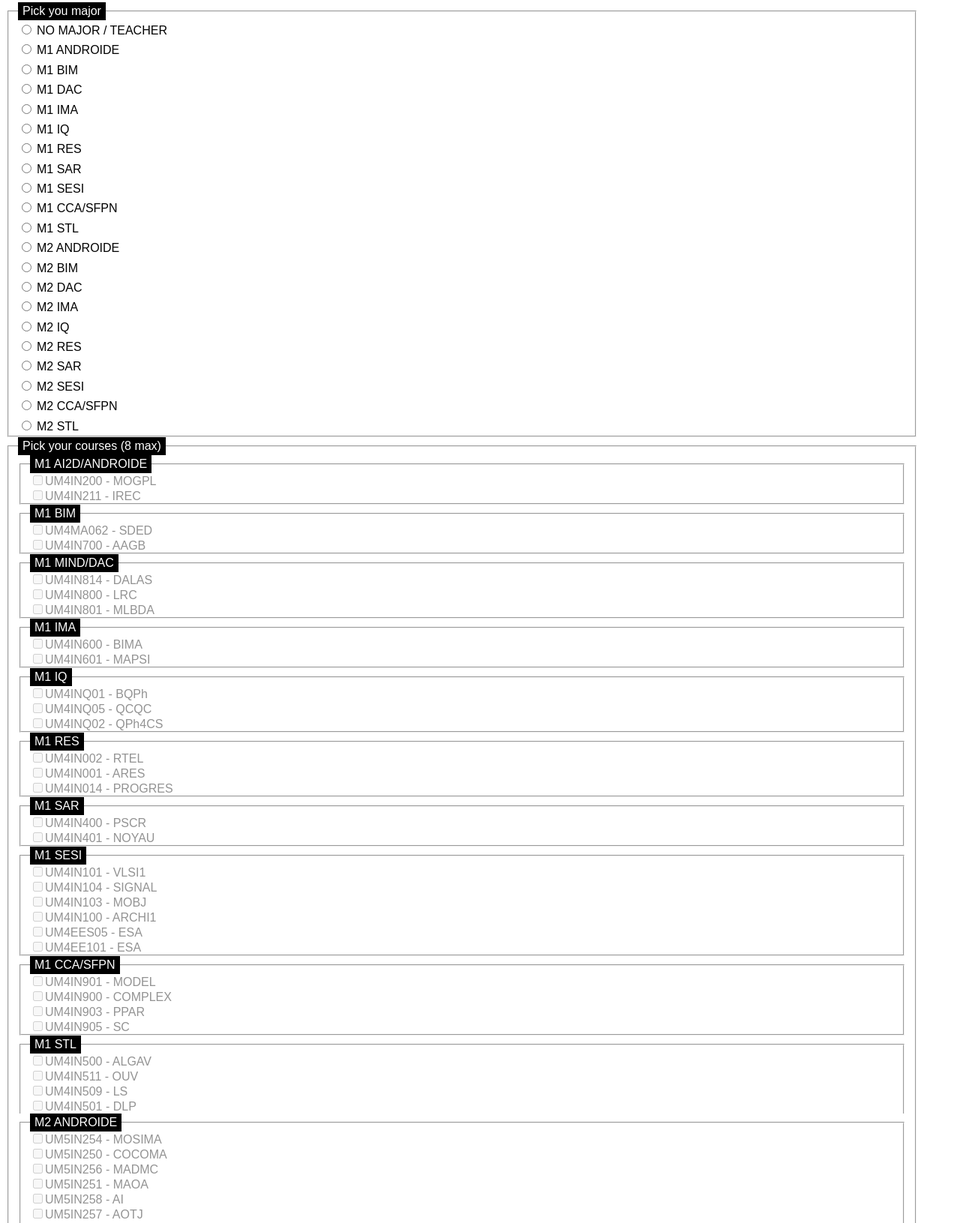
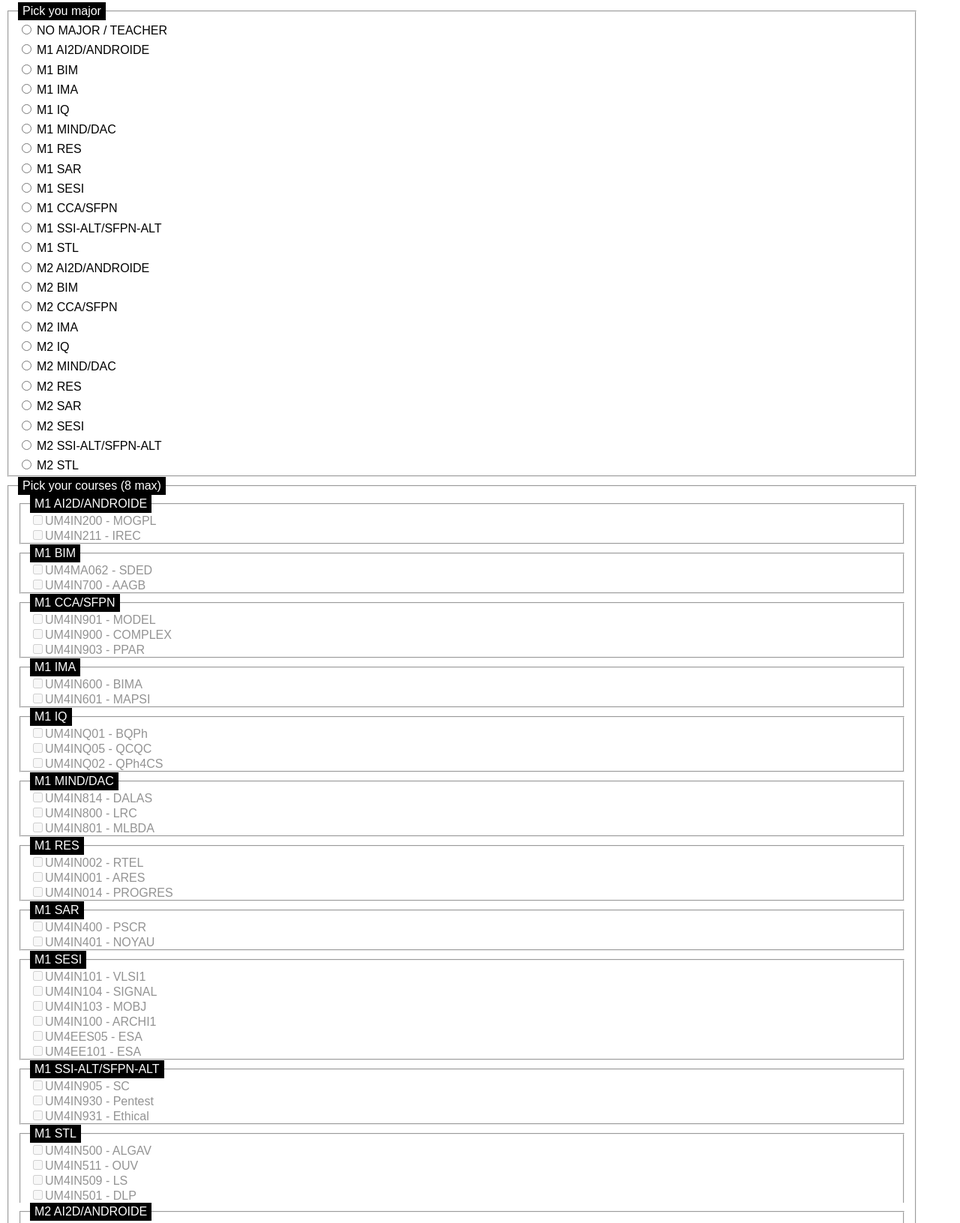
Before and after one commit to biskweet/MasterCal, a website: page index.html in a window 1280 px wide and 2222 px high. Shown: the part 77-1708 px from the top of the page at 75% size. Drawn offline with Linux system fonts and the light colour scheme.

Commit message:
enable ssi-alt

```diff
--- a/index.html
+++ b/index.html
@@ -254,15 +254,11 @@
                 </div>
                 <div>
                     <input type="radio" name="specialty" id="M1_ANDROIDE">
-                    <label for="M1_ANDROIDE">M1 ANDROIDE</label>
+                    <label for="M1_ANDROIDE">M1 AI2D/ANDROIDE</label>
                 </div>
                 <div>
                     <input type="radio" name="specialty" id="M1_BIM">
                     <label for="M1_BIM">M1 BIM</label>
-                </div>
-                <div>
-                    <input type="radio" name="specialty" id="M1_DAC">
-                    <label for="M1_DAC">M1 DAC</label>
                 </div>
                 <div>
                     <input type="radio" name="specialty" id="M1_IMA">
@@ -271,6 +267,10 @@
                 <div>
                     <input type="radio" name="specialty" id="M1_IQ">
                     <label for="M1_IQ">M1 IQ</label>
+                </div>
+                <div>
+                    <input type="radio" name="specialty" id="M1_DAC">
+                    <label for="M1_DAC">M1 MIND/DAC</label>
                 </div>
                 <div>
                     <input type="radio" name="specialty" id="M1_RES">
@@ -289,20 +289,24 @@
                     <label for="M1_SFPN">M1 CCA/SFPN</label>
                 </div>
                 <div>
+                    <input type="radio" name="specialty" id="M1_SFPN-AFTI">
+                    <label for="M1_SFPN-AFTI">M1 SSI-ALT/SFPN-ALT</label>
+                </div>
+                <div>
                     <input type="radio" name="specialty" id="M1_STL">
                     <label for="M1_STL">M1 STL</label>
                 </div>
                 <div>
                     <input type="radio" name="specialty" id="M2_ANDROIDE">
-                    <label for="M2_ANDROIDE">M2 ANDROIDE</label>
+                    <label for="M2_ANDROIDE">M2 AI2D/ANDROIDE</label>
                 </div>
                 <div>
                     <input type="radio" name="specialty" id="M2_BIM">
                     <label for="M2_BIM">M2 BIM</label>
                 </div>
                 <div>
-                    <input type="radio" name="specialty" id="M2_DAC">
-                    <label for="M2_DAC">M2 DAC</label>
+                    <input type="radio" name="specialty" id="M2_SFPN">
+                    <label for="M2_SFPN">M2 CCA/SFPN</label>
                 </div>
                 <div>
                     <input type="radio" name="specialty" id="M2_IMA">
@@ -311,6 +315,10 @@
                 <div>
                     <input type="radio" name="specialty" id="M2_IQ">
                     <label for="M2_IQ">M2 IQ</label>
+                </div>
+                <div>
+                    <input type="radio" name="specialty" id="M2_DAC">
+                    <label for="M2_DAC">M2 MIND/DAC</label>
                 </div>
                 <div>
                     <input type="radio" name="specialty" id="M2_RES">
@@ -325,8 +333,8 @@
                     <label for="M2_SESI">M2 SESI</label>
                 </div>
                 <div>
-                    <input type="radio" name="specialty" id="M2_SFPN">
-                    <label for="M2_SFPN">M2 CCA/SFPN</label>
+                    <input type="radio" name="specialty" id="M2_SFPN-AFTI">
+                    <label for="M2_SFPN-AFTI">M2 SSI-ALT/SFPN-ALT</label>
                 </div>
                 <div>
                     <input type="radio" name="specialty" id="M2_STL">
@@ -347,10 +355,10 @@
                         <div><input type="checkbox" id="UM4IN700"><label for="UM4IN700">UM4IN700 - AAGB</label></div>
                     </fieldset>
                     <fieldset class="courses-category">
-                        <legend>M1 MIND/DAC</legend>
-                        <div><input type="checkbox" id="UM4IN814"><label for="UM4IN814">UM4IN814 - DALAS</label></div>
-                        <div><input type="checkbox" id="UM4IN800"><label for="UM4IN800">UM4IN800 - LRC</label></div>
-                        <div><input type="checkbox" id="UM4IN801"><label for="UM4IN801">UM4IN801 - MLBDA</label></div>
+                        <legend>M1 CCA/SFPN</legend>
+                        <div><input type="checkbox" id="UM4IN901"><label for="UM4IN901">UM4IN901 - MODEL</label></div>
+                        <div><input type="checkbox" id="UM4IN900"><label for="UM4IN900">UM4IN900 - COMPLEX</label></div>
+                        <div><input type="checkbox" id="UM4IN903"><label for="UM4IN903">UM4IN903 - PPAR</label></div>
                     </fieldset>
                     <fieldset class="courses-category">
                         <legend>M1 IMA</legend>
@@ -362,6 +370,12 @@
                         <div><input type="checkbox" id="UM4INQ01"><label for="UM4INQ01">UM4INQ01 - BQPh</label></div>
                         <div><input type="checkbox" id="UM4INQ05"><label for="UM4INQ05">UM4INQ05 - QCQC</label></div>
                         <div><input type="checkbox" id="UM4INQ02"><label for="UM4INQ02">UM4INQ02 - QPh4CS</label></div>
+                    </fieldset>
+                    <fieldset class="courses-category">
+                        <legend>M1 MIND/DAC</legend>
+                        <div><input type="checkbox" id="UM4IN814"><label for="UM4IN814">UM4IN814 - DALAS</label></div>
+                        <div><input type="checkbox" id="UM4IN800"><label for="UM4IN800">UM4IN800 - LRC</label></div>
+                        <div><input type="checkbox" id="UM4IN801"><label for="UM4IN801">UM4IN801 - MLBDA</label></div>
                     </fieldset>
                     <fieldset class="courses-category">
                         <legend>M1 RES</legend>
@@ -384,11 +398,10 @@
                         <div><input type="checkbox" id="UM4EE101"><label for="UM4EE101">UM4EE101 - ESA</label></div>
                     </fieldset>
                     <fieldset class="courses-category">
-                        <legend>M1 CCA/SFPN</legend>
-                        <div><input type="checkbox" id="UM4IN901"><label for="UM4IN901">UM4IN901 - MODEL</label></div>
-                        <div><input type="checkbox" id="UM4IN900"><label for="UM4IN900">UM4IN900 - COMPLEX</label></div>
-                        <div><input type="checkbox" id="UM4IN903"><label for="UM4IN903">UM4IN903 - PPAR</label></div>
+                        <legend>M1 SSI-ALT/SFPN-ALT</legend>
                         <div><input type="checkbox" id="UM4IN905"><label for="UM4IN905">UM4IN905 - SC</label></div>
+                        <div><input type="checkbox" id="UM4IN930"><label for="UM4IN930">UM4IN930 - Pentest</label></div>
+                        <div><input type="checkbox" id="UM4IN931"><label for="UM4IN931">UM4IN931 - Ethical</label></div>
                     </fieldset>
                     <fieldset class="courses-category">
                         <legend>M1 STL</legend>
@@ -400,7 +413,7 @@
                 </div>
                 <div class="courses-list" id="m2">
                     <fieldset class="courses-category">
-                        <legend>M2 ANDROIDE</legend>
+                        <legend>M2 AI2D/ANDROIDE</legend>
                         <div><input type="checkbox" id="UM5IN254"><label for="UM5IN254">UM5IN254 - MOSIMA</label></div>
                         <div><input type="checkbox" id="UM5IN250"><label for="UM5IN250">UM5IN250 - COCOMA</label></div>
                         <div><input type="checkbox" id="UM5IN256"><label for="UM5IN256">UM5IN256 - MADMC</label></div>
@@ -426,20 +439,16 @@
                         <div><input type="checkbox" id="UM5BM733"><label for="UM5BM733">UM5BM733 - GENOM</label></div>
                     </fieldset>
                     <fieldset class="courses-category">
-                        <legend>M2 DAC</legend>
-                        <div><input type="checkbox" id="UM5IN852"><label for="UM5IN852">UM5IN852 - LSDA</label></div>
-                        <div><input type="checkbox" id="UM5IN870"><label for="UM5IN870">UM5IN870 - GDC</label></div>
-                        <div><input type="checkbox" id="UM5IN873"><label for="UM5IN873">UM5IN873 - ADL</label></div>
-                        <div><input type="checkbox" id="UM5IN872"><label for="UM5IN872">UM5IN872 - RL</label></div>
-                        <div><input type="checkbox" id="UM5IN868"><label for="UM5IN868">UM5IN868 - XAI</label></div>
-                        <div><input type="checkbox" id="UM5IN863"><label for="UM5IN863">UM5IN863 - MEDS</label></div>
-                        <div><input type="checkbox" id="UM5IN871"><label for="UM5IN871">UM5IN871 - SACE</label></div>
-                        <div><input type="checkbox" id="UM5IN874"><label for="UM5IN874">UM5IN874 - LMM</label></div>
-                        <div><input type="checkbox" id="UM5IN861"><label for="UM5IN861">UM5IN861 - DEEP</label></div>
-                        <div><input type="checkbox" id="MU5IN852"><label for="MU5IN852">MU5IN852 - BDLE</label></div>
-                        <div><input type="checkbox" id="MU5IN862"><label for="MU5IN862">MU5IN862 - RLD</label></div>
-                        <div><input type="checkbox" id="MU5IN861"><label for="MU5IN861">MU5IN861 - AMAL</label></div>
-                        <div><input type="checkbox" id="MU5IN863"><label for="MU5IN863">MU5IN863 - REDS</label></div>
+                        <legend>M2 CCA/SFPN</legend>
+                        <div><input type="checkbox" id="UM5IN952"><label for="UM5IN952">UM5IN952 - HPCA</label></div>
+                        <div><input type="checkbox" id="UM5IN951"><label for="UM5IN951">UM5IN951 - CRYPTA</label></div>
+                        <div><input type="checkbox" id="MU5IN951"><label for="MU5IN951">MU5IN951 - CRYPTA</label></div>
+                        <div><input type="checkbox" id="UM5IN954"><label for="UM5IN954">UM5IN954 - SCA</label></div>
+                        <div><input type="checkbox" id="MU5IN954"><label for="MU5IN954">MU5IN954 - SCA</label></div>
+                        <div><input type="checkbox" id="UM5IN953"><label for="UM5IN953">UM5IN953 - POSSO</label></div>
+                        <div><input type="checkbox" id="MU5IN953"><label for="MU5IN953">MU5IN953 - POSSO</label></div>
+                        <div><input type="checkbox" id="UM5IN950"><label for="UM5IN950">UM5IN950 - AFAE</label></div>
+                        <div><input type="checkbox" id="MU5IN950"><label for="MU5IN950">MU5IN950 - AFAE</label></div>
                     </fieldset>
                     <fieldset class="courses-category">
                         <legend>M2 IMA</legend>
@@ -462,6 +471,22 @@
                         <div><input type="checkbox" id="UM5INQ01"><label for="UM5INQ01">UM5INQ01 - QAlg</label></div>
                         <div><input type="checkbox" id="UM5INQ11"><label for="UM5INQ11">UM5INQ11 - AQAlg</label></div>
                         <div><input type="checkbox" id="MU5INQ01"><label for="MU5INQ01">MU5INQ01 - QAlg</label></div>
+                    </fieldset>
+                    <fieldset class="courses-category">
+                        <legend>M2 MIND/DAC</legend>
+                        <div><input type="checkbox" id="UM5IN852"><label for="UM5IN852">UM5IN852 - LSDA</label></div>
+                        <div><input type="checkbox" id="UM5IN870"><label for="UM5IN870">UM5IN870 - GDC</label></div>
+                        <div><input type="checkbox" id="UM5IN873"><label for="UM5IN873">UM5IN873 - ADL</label></div>
+                        <div><input type="checkbox" id="UM5IN872"><label for="UM5IN872">UM5IN872 - RL</label></div>
+                        <div><input type="checkbox" id="UM5IN868"><label for="UM5IN868">UM5IN868 - XAI</label></div>
+                        <div><input type="checkbox" id="UM5IN863"><label for="UM5IN863">UM5IN863 - MEDS</label></div>
+                        <div><input type="checkbox" id="UM5IN871"><label for="UM5IN871">UM5IN871 - SACE</label></div>
+                        <div><input type="checkbox" id="UM5IN874"><label for="UM5IN874">UM5IN874 - LMM</label></div>
+                        <div><input type="checkbox" id="UM5IN861"><label for="UM5IN861">UM5IN861 - DEEP</label></div>
+                        <div><input type="checkbox" id="MU5IN852"><label for="MU5IN852">MU5IN852 - BDLE</label></div>
+                        <div><input type="checkbox" id="MU5IN862"><label for="MU5IN862">MU5IN862 - RLD</label></div>
+                        <div><input type="checkbox" id="MU5IN861"><label for="MU5IN861">MU5IN861 - AMAL</label></div>
+                        <div><input type="checkbox" id="MU5IN863"><label for="MU5IN863">MU5IN863 - REDS</label></div>
                     </fieldset>
                     <fieldset class="courses-category">
                         <legend>M2 RES</legend>
@@ -504,17 +529,8 @@
                         <div><input type="checkbox" id="UM5IN165"><label for="UM5IN165">UM5IN165 - IMSE</label></div>
                     </fieldset>
                     <fieldset class="courses-category">
-                        <legend>M2 SFPN</legend>
-                        <div><input type="checkbox" id="UM5IN952"><label for="UM5IN952">UM5IN952 - HPCA</label></div>
-                        <div><input type="checkbox" id="UM5IN951"><label for="UM5IN951">UM5IN951 - CRYPTA</label></div>
-                        <div><input type="checkbox" id="MU5IN951"><label for="MU5IN951">MU5IN951 - CRYPTA</label></div>
-                        <div><input type="checkbox" id="UM5IN954"><label for="UM5IN954">UM5IN954 - SCA</label></div>
-                        <div><input type="checkbox" id="MU5IN954"><label for="MU5IN954">MU5IN954 - SCA</label></div>
-                        <div><input type="checkbox" id="UM5IN953"><label for="UM5IN953">UM5IN953 - POSSO</label></div>
-                        <div><input type="checkbox" id="MU5IN953"><label for="MU5IN953">MU5IN953 - POSSO</label></div>
-                        <div><input type="checkbox" id="UM5IN950"><label for="UM5IN950">UM5IN950 - AFAE</label></div>
-                        <div><input type="checkbox" id="MU5IN950"><label for="MU5IN950">MU5IN950 - AFAE</label></div>
-
+                        <legend>M2 SSI-ALT/SFPN-ALT</legend>
+                        <div><input type="checkbox" id="MU5IN974"><label for="MU5IN974">MU5IN974 - LACRYMO</label></div>
                     </fieldset>
                     <fieldset class="courses-category">
                         <legend>M2 STL</legend>
@@ -543,7 +559,7 @@
             <button onclick="saveToClipboard(this)">Copy to clipboard</button>
             </div>
             <div class="steps">
-		<h3>Note: if 2+ courses have the same title and similar course codes, you should probably tick them both.</h3>
+		    <h3>Note: if 2+ courses have the similar titles and/or course codes, you should probably tick them both.</h3>
 	        <h2>Follow these steps to import your calendar on your phone</h2>
                 <ol>
                     <li>Fill in your major and your courses (<b>starting with the major</b>) and copy your personal generated link</li>
@@ -569,7 +585,7 @@
     </div>
 
     <div class="icon">
-        <a href="https://github.com/Biskweet/MasterCal/">
+        <a href="https://github.com/biskweet/MasterCal/">
             <img src="https://upload.wikimedia.org/wikipedia/commons/9/91/Octicons-mark-github.svg" alt="github link">
         </a>
     </div>
```
